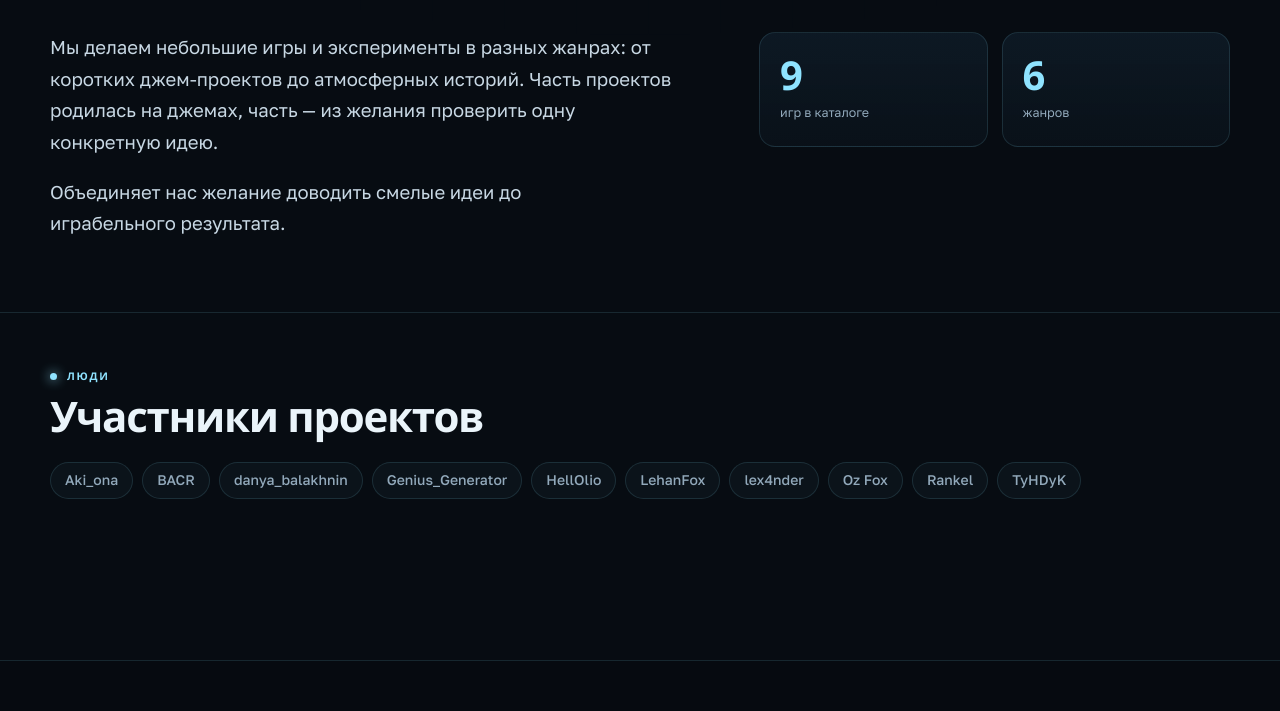
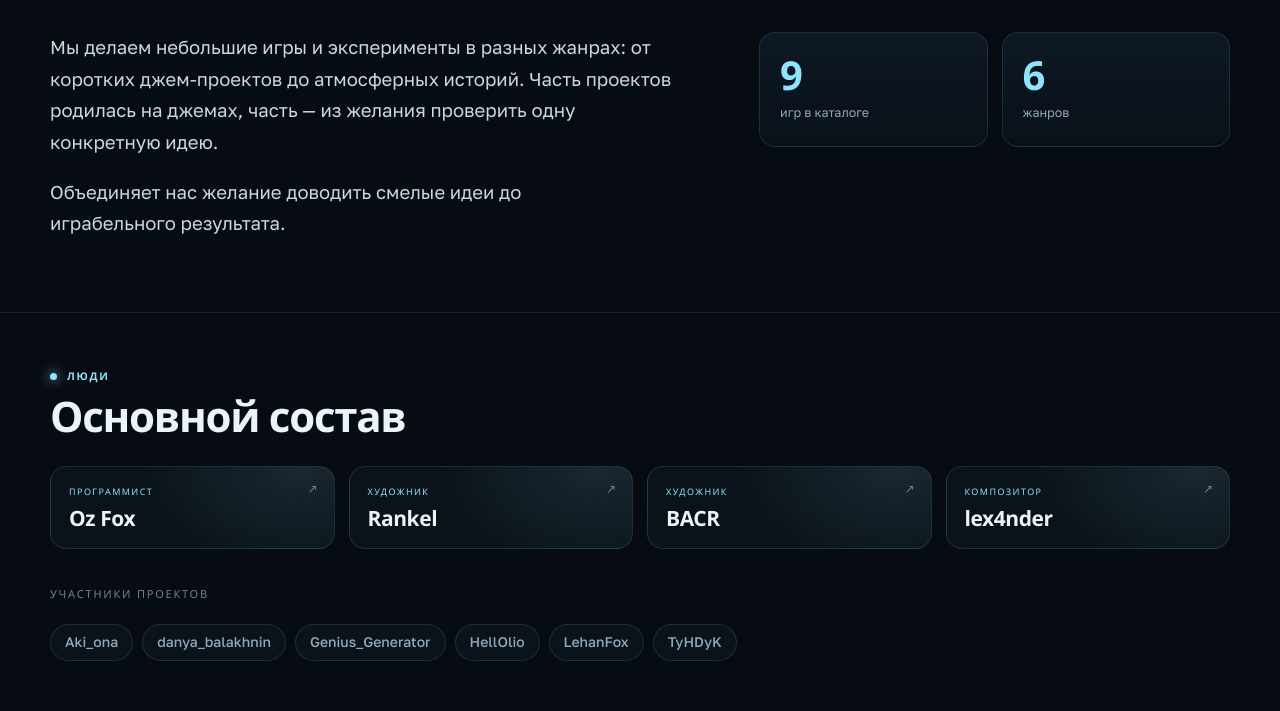
Before and after one commit to thepenquins/thepenquins.github.io, an Astro site: page /about in a window 1280 px wide. Shown: the part 470-1181 px from the top of the page. Built offline with nearby package versions, Linux system fonts and the light colour scheme; Astro itself is replaced by a stand-in of ours; a web font is replaced by a local one.

Commit message:
Выделить основной состав команды
- на странице «О команде» добавлен блок «Основной состав» с ролями:
  Oz Fox — программист, Rankel — художник, BACR — художник, lex4nder — композитор
- остальные участники проектов вынесены в отдельный список ниже
- карточки основного состава — ссылки на itch-профили, сетка 4 → 2 колонки на узких экранах

```diff
--- a/src/data/games.ts
+++ b/src/data/games.ts
@@ -252,6 +252,22 @@ export const members = sortNames([...new Set(games.flatMap((game) => game.credit
   (name) => ({ name, url: getMemberUrl(name) }),
 );
 
+const coreTeamMeta = [
+  { name: "Oz Fox", role: "Программист" },
+  { name: "Rankel", role: "Художник" },
+  { name: "BACR", role: "Художник" },
+  { name: "lex4nder", role: "Композитор" },
+];
+
+export const coreTeam = coreTeamMeta.map((member) => ({
+  ...member,
+  url: getMemberUrl(member.name),
+}));
+
+const coreTeamNames = new Set(coreTeam.map((member) => member.name));
+
+export const otherMembers = members.filter((member) => !coreTeamNames.has(member.name));
+
 export const getGameCredits = (game: Game) =>
   sortNames(game.credits).map((name) => ({ name, url: getMemberUrl(name) }));
 
--- a/src/pages/about.astro
+++ b/src/pages/about.astro
@@ -1,6 +1,6 @@
 ---
 import BaseLayout from "../layouts/BaseLayout.astro";
-import { members, stats } from "../data/games";
+import { coreTeam, otherMembers, stats } from "../data/games";
 
 const title = "О команде — Penquins Software";
 const description =
@@ -43,9 +43,30 @@ const description =
   <section class="team" aria-labelledby="team-heading">
     <div class="container">
       <p class="eyebrow">Люди</p>
-      <h2 id="team-heading" class="team-title">Участники проектов</h2>
+      <h2 id="team-heading" class="team-title">Основной состав</h2>
+
+      <ul class="core-team">
+        {coreTeam.map((member) => (
+          <li>
+            <a
+              class="core-member"
+              href={member.url}
+              target="_blank"
+              rel="noopener"
+              title={`${member.name} на itch.io`}
+              aria-label={`${member.name} — ${member.role}, профиль на itch.io`}
+            >
+              <span class="core-member__role">{member.role}</span>
+              <span class="core-member__name">{member.name}</span>
+              <span class="core-member__arrow" aria-hidden="true">↗</span>
+            </a>
+          </li>
+        ))}
+      </ul>
+
+      <h3 class="team-subtitle">Участники проектов</h3>
       <ul class="members">
-        {members.map((member) => (
+        {otherMembers.map((member) => (
           <li>
             <a
               class="member-chip"
--- a/src/styles/global.css
+++ b/src/styles/global.css
@@ -1489,6 +1489,96 @@ body.is-lightbox-open {
   letter-spacing: -0.03em;
 }
 
+.core-team {
+  display: grid;
+  grid-template-columns: repeat(4, minmax(0, 1fr));
+  gap: 14px;
+  margin: 28px 0 0;
+  padding: 0;
+  list-style: none;
+}
+
+.core-member {
+  position: relative;
+  display: flex;
+  flex-direction: column;
+  gap: 8px;
+  height: 100%;
+  padding: 20px 18px 18px;
+  border: 1px solid var(--line);
+  border-radius: 16px;
+  background:
+    radial-gradient(220px 140px at 88% 4%, rgba(143, 227, 255, 0.1), transparent 72%),
+    rgba(143, 227, 255, 0.035);
+  text-decoration: none;
+  transition:
+    border-color 0.2s ease,
+    transform 0.2s ease;
+}
+
+.core-member:hover {
+  border-color: var(--line-strong);
+  transform: translateY(-2px);
+}
+
+.core-member:focus-visible {
+  outline: 2px solid var(--ice);
+  outline-offset: 3px;
+}
+
+.core-member__role {
+  font-family: var(--font-display);
+  font-size: 9px;
+  font-weight: 500;
+  line-height: 1.2;
+  letter-spacing: 0.16em;
+  text-transform: uppercase;
+  color: var(--ice);
+}
+
+.core-member__name {
+  font-family: var(--font-display);
+  font-size: clamp(17px, 1.8vw, 21px);
+  font-weight: 600;
+  line-height: 1.15;
+  letter-spacing: -0.02em;
+  color: var(--text);
+}
+
+.core-member__arrow {
+  position: absolute;
+  top: 16px;
+  right: 16px;
+  font-size: 12px;
+  line-height: 1;
+  color: var(--dim);
+  transition:
+    color 0.2s ease,
+    transform 0.2s ease;
+}
+
+.core-member:hover .core-member__arrow {
+  color: var(--ice);
+  transform: translate(2px, -2px);
+}
+
+.team-subtitle {
+  margin: 38px 0 0;
+  font-family: var(--font-display);
+  font-size: 11px;
+  font-weight: 500;
+  line-height: 1.2;
+  letter-spacing: 0.16em;
+  text-transform: uppercase;
+  color: var(--dim);
+}
+
+@media (max-width: 900px) {
+  .core-team {
+    grid-template-columns: repeat(2, minmax(0, 1fr));
+  }
+}
+
 .members {
   display: flex;
   flex-wrap: wrap;
```
